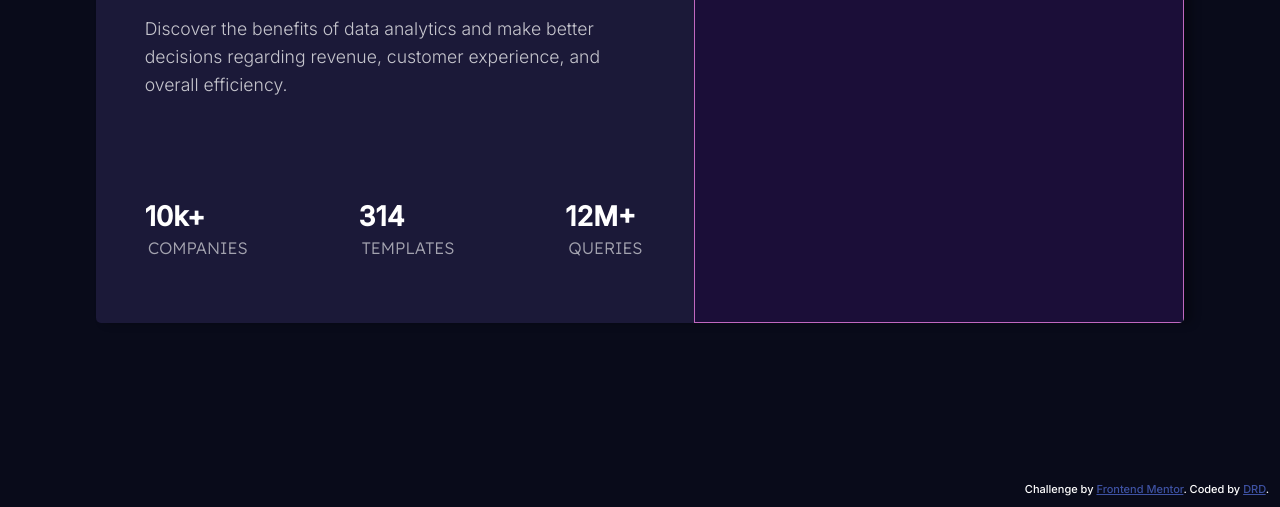
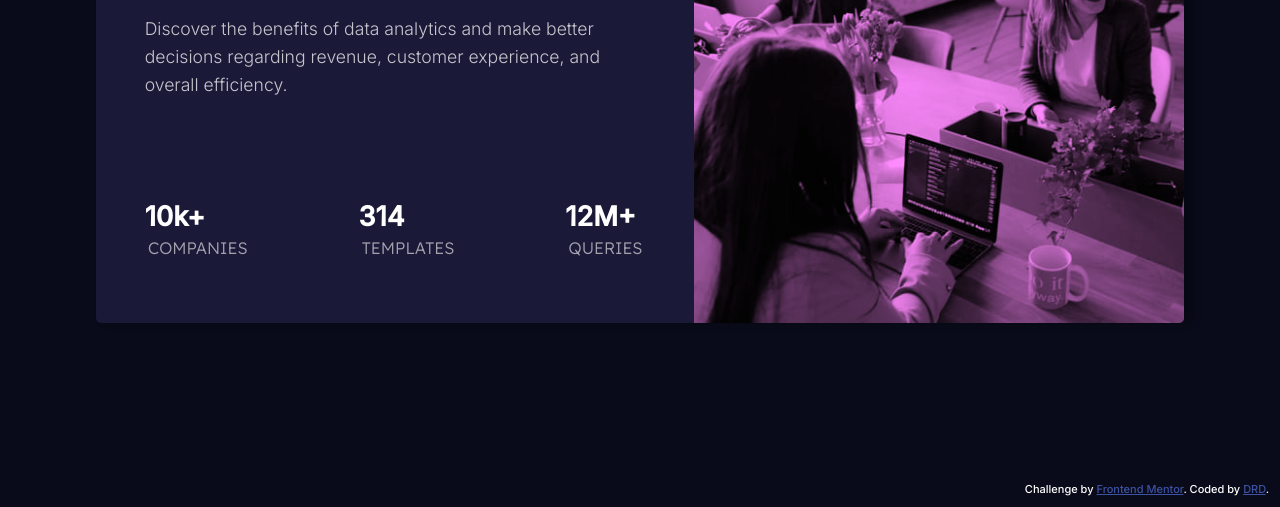
Before and after one commit to DRD667/FrontEndMentor-Challenge, a plain HTML site: page index.html in a window 1280 px wide. Shown: the part 293-800 px from the top of the page. Drawn offline with Linux system fonts and the light colour scheme.

Commit message:
updating image locations

```diff
--- a/index.html
+++ b/index.html
@@ -61,9 +61,9 @@
                 <section class="card-image">
                     <div class="bg">
                         <picture>
-                            <source media="(min-width: 900px)" srcset="images\image-header-desktop.jpg">
-                            <source media="(min-width: 480px)" srcset="images\image-header-mobile.jpg">
-                            <img src="images\image-header-mobile.jpg">
+                            <source media="(min-width: 900px)" srcset="image-header-desktop.jpg">
+                            <source media="(min-width: 480px)" srcset="image-header-mobile.jpg">
+                            <img src="image-header-mobile.jpg">
                         </picture>
                     </div>
                 </section>
```
